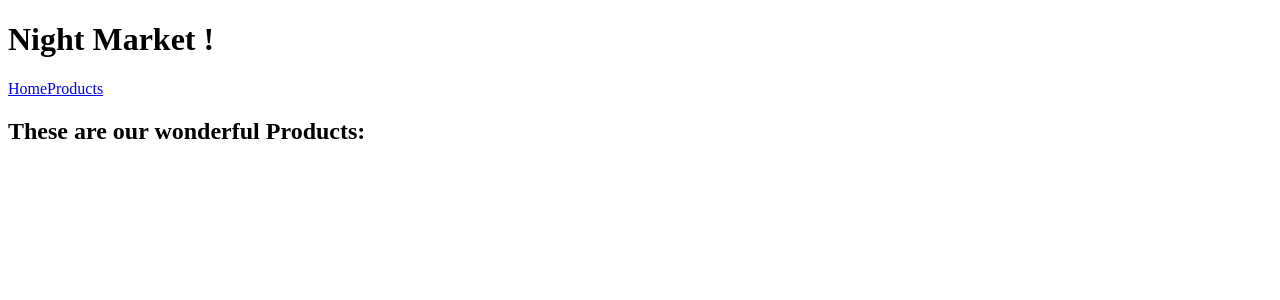
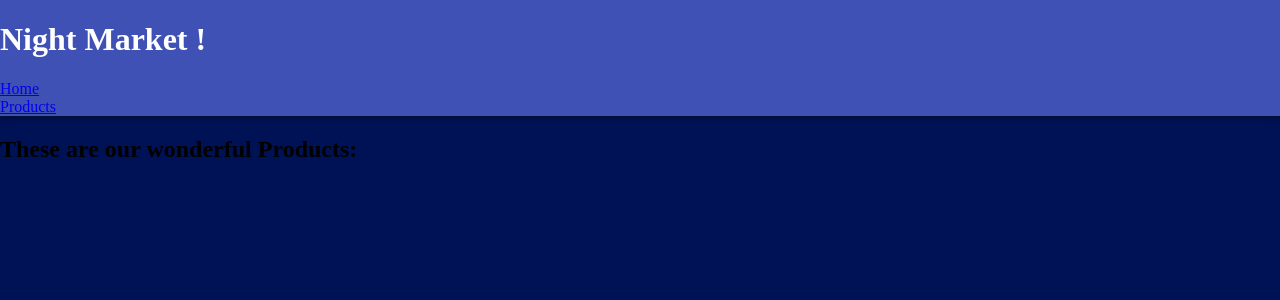
Before and after one commit to MrDanielBennett/night-market, a React app: page /#/products in a window 1280 px wide. Shown: the top 300 px of the page. Built offline with nearby package versions, Linux system fonts and the light colour scheme.

Commit message:
add stylesheet

```diff
--- a/package.json
+++ b/package.json
@@ -12,6 +12,7 @@
   "author": "Phil Mass",
   "license": "ISC",
   "dependencies": {
+    "@material-ui/core": "^3.9.2",
     "react": "^16.8.1",
     "react-dom": "^16.8.1",
     "react-router-dom": "^4.3.1"
@@ -21,10 +22,12 @@
     "@babel/preset-env": "^7.3.1",
     "@babel/preset-react": "^7.0.0",
     "babel-loader": "^8.0.5",
+    "css-loader": "^2.1.0",
     "eslint": "^5.13.0",
     "eslint-loader": "^2.1.2",
     "eslint-plugin-react": "^7.12.4",
     "react-hot-loader": "^4.6.5",
+    "style-loader": "^0.23.1",
     "webpack": "^4.29.3",
     "webpack-cli": "^3.2.3",
     "webpack-dev-server": "^3.1.14"
--- a/src/components/Header.jsx
+++ b/src/components/Header.jsx
@@ -1,12 +1,16 @@
 import React from 'react';
 import { Link } from 'react-router-dom';
+// import PropTypes from 'prop-types';
+import AppBar from '@material-ui/core/AppBar';
 
 function Header(){
   return(
     <div>
-      <h1>Night Market !</h1>
-      <Link to='/'>Home</Link>
-      <Link to='/products'>Products</Link>
+      <AppBar position="static">
+        <h1>Night Market !</h1>
+        <Link to='/'>Home</Link>
+        <Link to='/products'>Products</Link>
+      </AppBar>
     </div>
   );
 }
--- /dev/null
+++ b/src/index.css
@@ -0,0 +1,4 @@
+body {
+  margin: 0;
+  background-color: #001256;
+}
--- a/src/index.jsx
+++ b/src/index.jsx
@@ -2,6 +2,7 @@ import React from 'react';
 import ReactDOM from 'react-dom';
 import App from './components/App';
 import { HashRouter } from 'react-router-dom';
+import './index.css';
 
 ReactDOM.render(
   <div>
--- a/webpack.config.js
+++ b/webpack.config.js
@@ -5,6 +5,10 @@ module.exports = {
   entry: './src/index.jsx',
   module: {
     rules: [
+      {
+        test:/\.css$/,
+        use:['style-loader','css-loader']
+      },
       {
         test: /\.(js|jsx)$/,
         enforce: 'pre',
```
Also changed, not shown: 1 other file (tests, documents, lock files or other folders).
